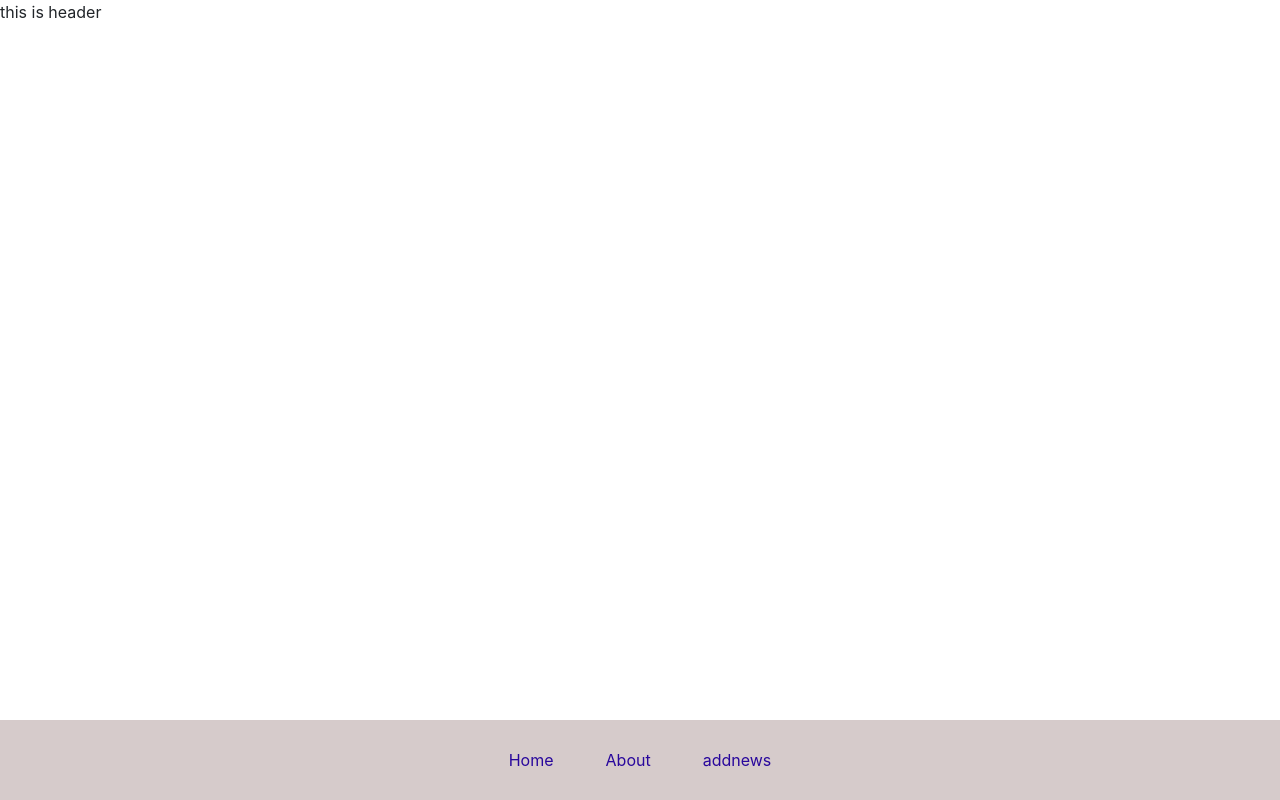
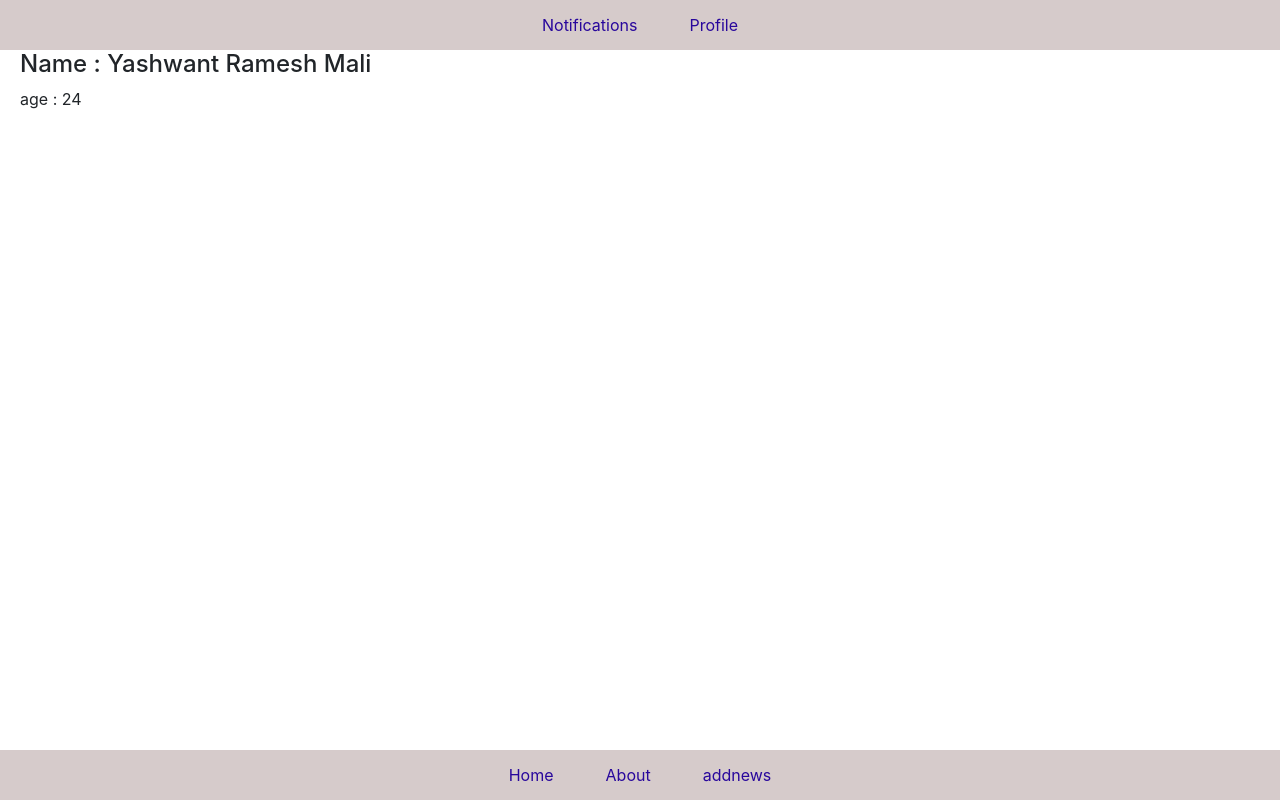
Before and after one commit to yashwant-mali/newsx, a React app: page /profile in a window 1280 px wide. Built offline with nearby package versions, Linux system fonts and the light colour scheme.

Commit message:
added Header

```diff
--- a/src/Component/App.js
+++ b/src/Component/App.js
@@ -1,22 +1,29 @@
 import React from 'react';
 import Footer from './Footer';
-import Home from './Home';
-import About from './About';
-import AddNews from './AddNews';
+import Home from './FooterComp/Home';
+import About from './FooterComp/About';
+import AddNews from './FooterComp/AddNews';
 import { Routes, Route } from 'react-router-dom';
 import Header from './Header';
+import Notification from './HeaderComp/Notification';
+import Profile from './HeaderComp/Profile';
+
 
 class App extends React.Component {
     render() {
         return (
             <div >
-                <Header/>
+                <div>
+                <Header/></div>
                 <Footer />
                 <div>
                     <Routes>
                         <Route path="/" element={<Home />} />
-                        <Route path="/about" element={<About />} />
+                        <Route  path="/about" element={<About />} />
                         <Route path="/addnews" element={<AddNews />} />
+                        <Route path="/notification" element={<Notification />} />
+                        <Route path="/profile" element={<Profile />} />
+
 
                     </Routes>
                 </div>
--- a/src/Component/Footer.js
+++ b/src/Component/Footer.js
@@ -1,7 +1,7 @@
 import React from "react";
 import { Link } from 'react-router-dom';
 
-import './FooterCSS.css'; // Import a CSS file to style your footer
+import './FooterComp/FooterCSS.css'; // Import a CSS file to style your footer
 
 
 
--- a/src/Component/AddNews.js
+++ b/src/Component/FooterComp/AddNews.js
@@ -3,7 +3,7 @@ import React from 'react';
 class AddNews extends React.Component{
     render(){
         return (
-        <div>
+            <div>
             this is AddNews
         </div>
         )
--- a/src/Component/FooterCSS.css
+++ b/src/Component/FooterComp/FooterCSS.css
@@ -2,7 +2,7 @@
     background-color: #d6cbcb;
     color: #fdfafa;
     text-align: center;
-    padding: 20px 0;
+    padding: 5px 0;
     position: fixed;
     left: 0;
     bottom: 0;
--- a/src/Component/Header.js
+++ b/src/Component/Header.js
@@ -1,12 +1,24 @@
 import React from 'react';
+import { Link } from 'react-router-dom';
 
-class Header extends React.Component{
-    render(){
-    return (
-        <div>
-            this is header
-        </div>
-    )
+import './HeaderComp/HeaderCSS.css';
+
+class Header extends React.Component {
+    render() {
+        return (
+            <div className="header">
+                <nav className="header-content">
+                <ul className="nav justify-content-center nav-underline">
+                        <li className="nav-item" >
+                            <Link className="nav-link active"  to="/notification"> Notifications </Link>
+                        </li>
+                        <li className="nav-item">
+                            <Link className="nav-link active"  to="/profile"> Profile </Link>
+                        </li>
+                    </ul>
+                </nav>
+            </div>
+        )
     }
 }
 
--- /dev/null
+++ b/src/Component/HeaderComp/HeaderCSS.css
@@ -0,0 +1,28 @@
+.header {
+    background-color: #d6cbcb;
+    color: #fdfafa;
+    text-align: center;
+    padding: 5px 0;
+    position: fixed;
+    left: 0;
+    top: 0;  /* Position at the top */
+    width: 100%;
+    z-index: 1000;  /* Keep the header on top of other content */
+    height: 50px;  /* Set the height of the header */
+    box-sizing: border-box;
+}
+body {
+    padding-top: 50px;  /* Equal to the header height */
+    padding-left: 10px;
+}
+
+  .header-content a:hover {
+    text-decoration: underline;
+  }
+
+  .header-content a {
+    color: #28079c;
+    text-decoration: none;
+    margin: 0 10px;
+
+  }
--- /dev/null
+++ b/src/Component/HeaderComp/Notification.js
@@ -0,0 +1,11 @@
+import React from 'react';
+
+const Notification=()=>{
+    return (
+        <div>
+            this is Notification
+        </div>
+    )
+}
+
+export default Notification;
--- /dev/null
+++ b/src/Component/HeaderComp/Profile.js
@@ -0,0 +1,15 @@
+import React from 'react';
+
+const Profile=()=>{
+    return (
+        <div style={{paddingLeft:10}}>
+        <h4>
+           Name : Yashwant Ramesh Mali
+           </h4>
+           age : 24
+
+        </div>
+    )
+}
+
+export default Profile;
```
Also changed, not shown: src/Component/FooterComp/About.js (renamed from src/Component/About.js), src/Component/FooterComp/Home.js (renamed from src/Component/Home.js).
